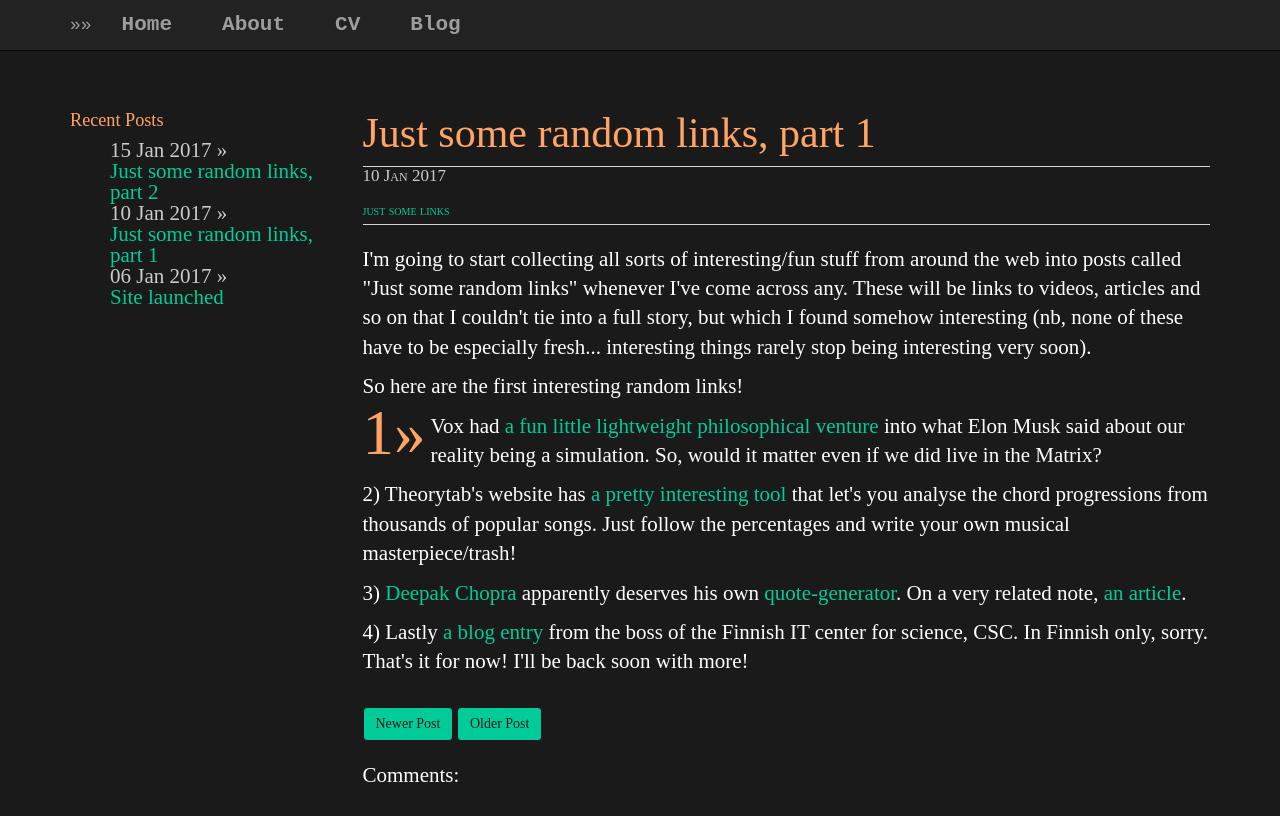
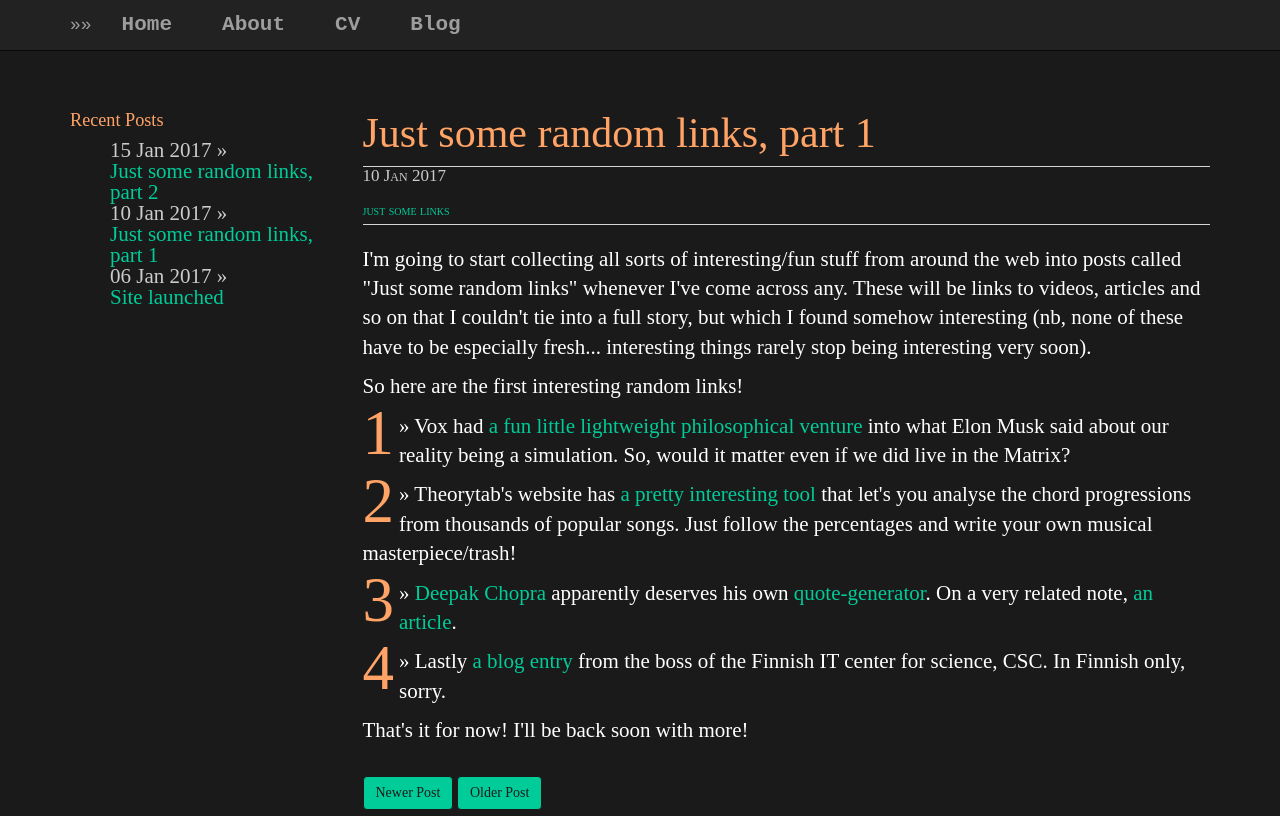
Before and after one commit to plantecophys/plantecophys, a Jekyll site: the page built from _posts/2017-01-08-justsomerandomlinks1.md, in a window 1280 px wide and 1124 px high, cut to the strip 0-816 px from the top of the window. Built offline with Jekyll 4.4.1, drawn with Linux system fonts in a browser that asks for light colours.

Commit message:
Update 2017-01-08-justsomerandomlinks1.md

```diff
--- a/_posts/2017-01-08-justsomerandomlinks1.md
+++ b/_posts/2017-01-08-justsomerandomlinks1.md
@@ -10,13 +10,12 @@ tags:
 
 <p>So here are the first interesting random links!</p>
 
-<div class="numbering"><p>1» Vox had <a href="http://www.vox.com/2016/6/3/11837888/simulation-problem">a fun little lightweight philosophical venture</a> into what Elon Musk said about our reality being a simulation. So, would it matter even if we did live in the Matrix?</p></div>
+<div class="numbering"><p>1 » Vox had <a href="http://www.vox.com/2016/6/3/11837888/simulation-problem">a fun little lightweight philosophical venture</a> into what Elon Musk said about our reality being a simulation. So, would it matter even if we did live in the Matrix?</p></div>
 
-<p>2) Theorytab's website has <a href="http://www.hooktheory.com/trends" target="_blank">a pretty interesting tool</a> that let's you analyse the chord progressions from thousands of popular songs. Just follow the percentages and write your own musical masterpiece/trash!
-</p>
+<div class="numbering"><p>2 » Theorytab's website has <a href="http://www.hooktheory.com/trends" target="_blank">a pretty interesting tool</a> that let's you analyse the chord progressions from thousands of popular songs. Just follow the percentages and write your own musical masterpiece/trash!</p></div>
 
-<p>3) <a href="http://rationalwiki.org/wiki/Deepak_Chopra">Deepak Chopra</a> apparently deserves his own <a href="http://www.wisdomofchopra.com/">quote-generator</a>. On a very related note, <a href="http://journal.sjdm.org/15/15923a/jdm15923a.pdf">an article</a>.
+<div class="numbering"><p>3 » <a href="http://rationalwiki.org/wiki/Deepak_Chopra">Deepak Chopra</a> apparently deserves his own <a href="http://www.wisdomofchopra.com/">quote-generator</a>. On a very related note, <a href="http://journal.sjdm.org/15/15923a/jdm15923a.pdf">an article</a>.</p></div>
 
-<p>4) Lastly <a href="https://csc.fi/web/blog/post/-/blogs/ymmarrys-syntyy-kadet-syvalla-datassa">a blog entry</a> from the boss of the Finnish IT center for science, CSC. In Finnish only, sorry.
+<div class="numbering"><p>4 » Lastly <a href="https://csc.fi/web/blog/post/-/blogs/ymmarrys-syntyy-kadet-syvalla-datassa">a blog entry</a> from the boss of the Finnish IT center for science, CSC. In Finnish only, sorry.</p></div>
 
-That's it for now! I'll be back soon with more!
+<p>That's it for now! I'll be back soon with more!</p>
```
